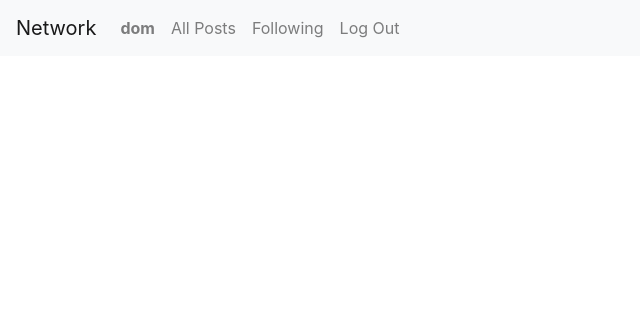
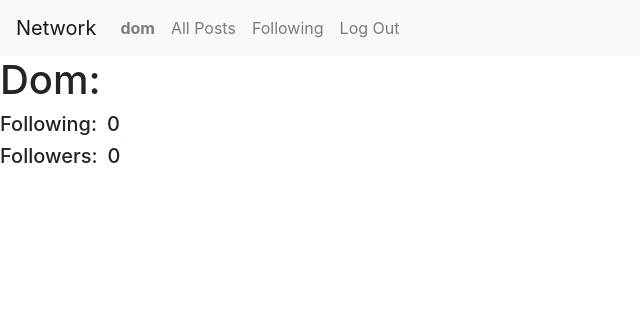
Before and after one commit to d9914/Netowork, a Django app: page /network/1 in a window 1280 px wide. Shown: the top 316 px of the page, without its empty margins (0-640 px from the left). Run offline with Django 3.2, Linux system fonts and the light colour scheme; a user stored in the database is signed in; data comes from the database, SQL or seed files in the repository; some libraries are stand-ins or nearby versions.

Commit message:
worked in profile page

```diff
--- a/network/admin.py
+++ b/network/admin.py
@@ -1,6 +1,5 @@
 from django.contrib import admin
 
 from .models import Post, User
-
 admin.site.register(Post)
 admin.site.register(User)
--- a/network/models.py
+++ b/network/models.py
@@ -4,11 +4,6 @@ from django.db import models
 
 
 class User(AbstractUser):
-    pass
-
-
-class Profile(models.Model):
-    user = models.ForeignKey(User, on_delete=models.CASCADE)
     followers = models.PositiveIntegerField(default=0)
     following = models.PositiveIntegerField(default=0)
 
--- a/network/templates/network/profile.html
+++ b/network/templates/network/profile.html
@@ -2,7 +2,19 @@
 
 {% block body %}
 {% if user.is_authenticated %}
-{{ post.user }}
+
+<h1 style="display: flex; align-items: center;">
+  {{ profile.username }}:
+</h1>
+<div style="display: flex; align-items: center;">
+  <h5 style="margin-right: 10px;">Following:</h5>
+  <h5>{{ profile.following }}</h5>
+</div>
+<div style="display: flex; align-items: center;">
+  <h5 style="margin-right: 10px;">Followers:</h5>
+  <h5>{{ profile.followers }}</h5>
+</div>
+
 {% for posts in post %}
       <div class="card my-4 bg-light">
         <div class="card-header">
--- a/network/views.py
+++ b/network/views.py
@@ -5,7 +5,7 @@ from django.shortcuts import render
 from django.urls import reverse
 from datetime import date
 
-from .models import User, Post, Profile
+from .models import User, Post
 
 
 def index(request):
@@ -85,9 +85,9 @@ def all_post(request):
 
 
 def profile(request, account):
-    profile = Profile.objects.filter(user=account)
     post = Post.objects.filter(user=account).order_by('-date')
+    profile = User.objects.filter(id=account)[0]
     return render(request, 'network/profile.html', {
-        'profile': profile,
-        'post': post
+        'post': post,
+        'profile': profile
     })
```
Also changed, not shown: db.sqlite3, network/migrations/0009_user_followers_user_following_delete_profile.py (added), network/migrations/0010_remove_user_followers_remove_user_following_profile.py (added), network/migrations/0011_user_followers_user_following_delete_profile.py (added).
